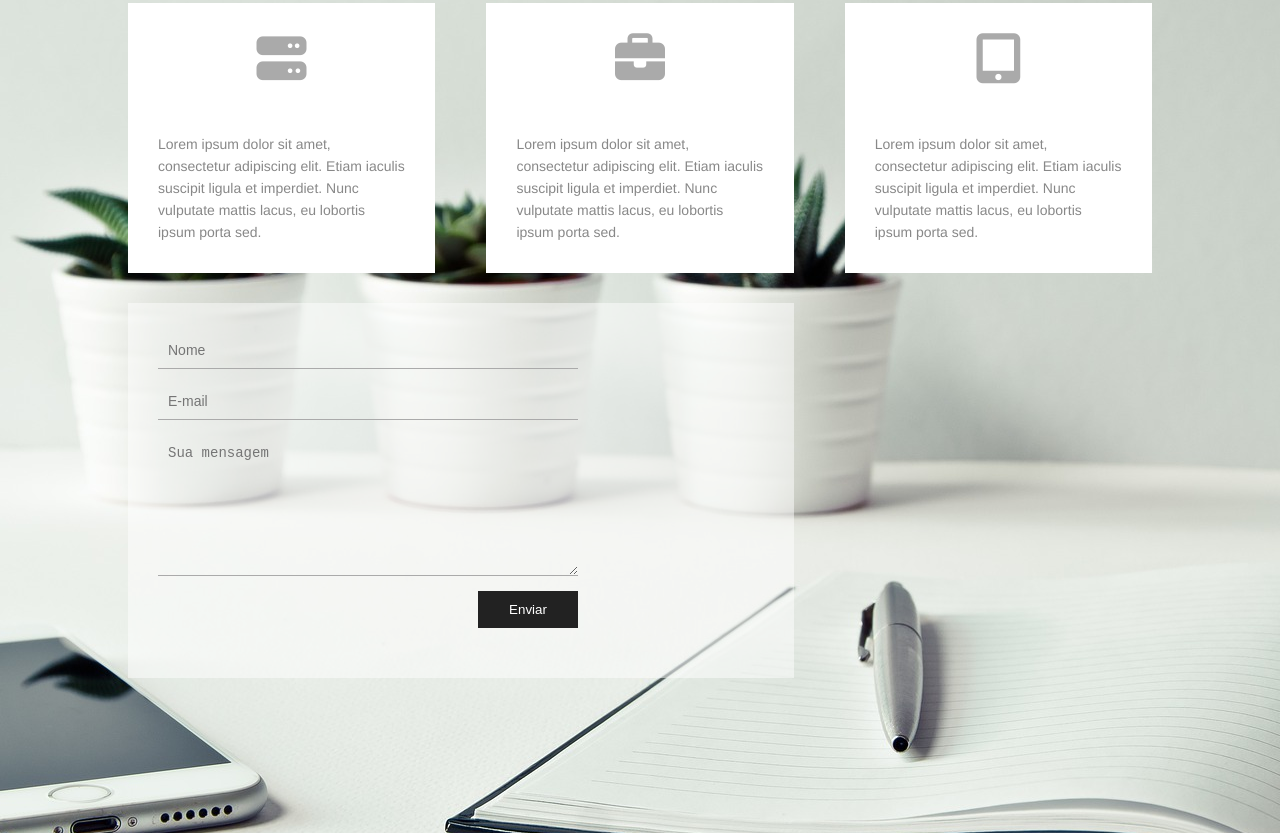
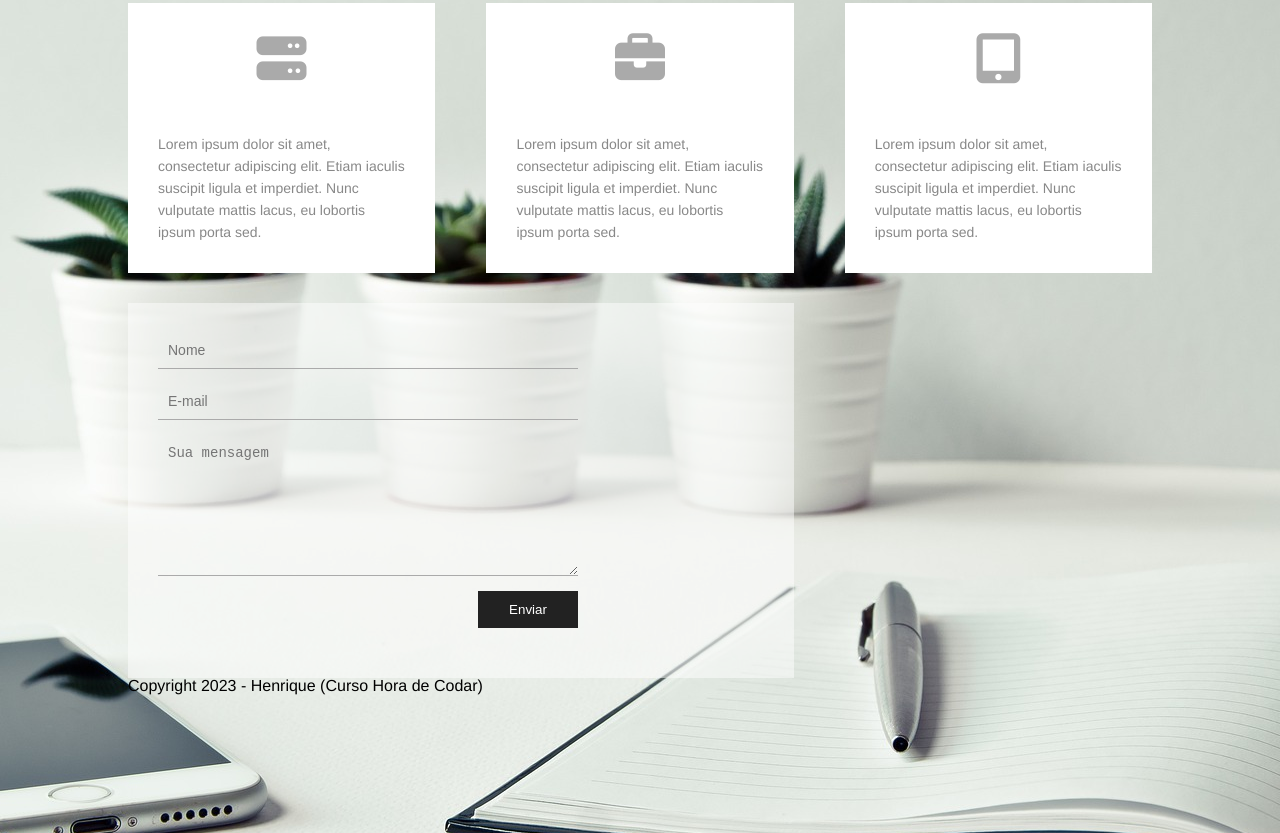
Before and after one commit to henriquemachad0/agency-page, a plain HTML site: page index.html in a window 1280 px wide. Shown: the part 1197-2030 px from the top of the page. Drawn offline with Linux system fonts and the light colour scheme.

Commit message:
feat: add html copyright

```diff
--- a/index.html
+++ b/index.html
@@ -99,6 +99,9 @@
                         <input type="submit" class="submit" value="Enviar">
                     </form>
                 </div>
+                <div class="copyright">
+                    <p>Copyright 2023 - Henrique (Curso Hora de Codar)</p>
+                </div>
             </footer>
         </div>
     </div>
```
